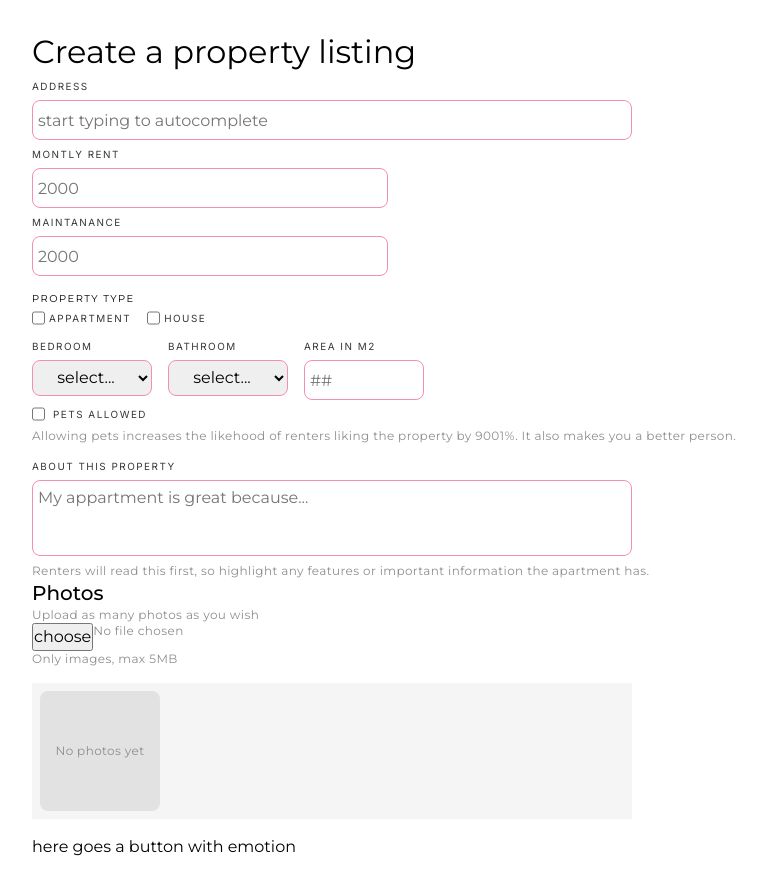
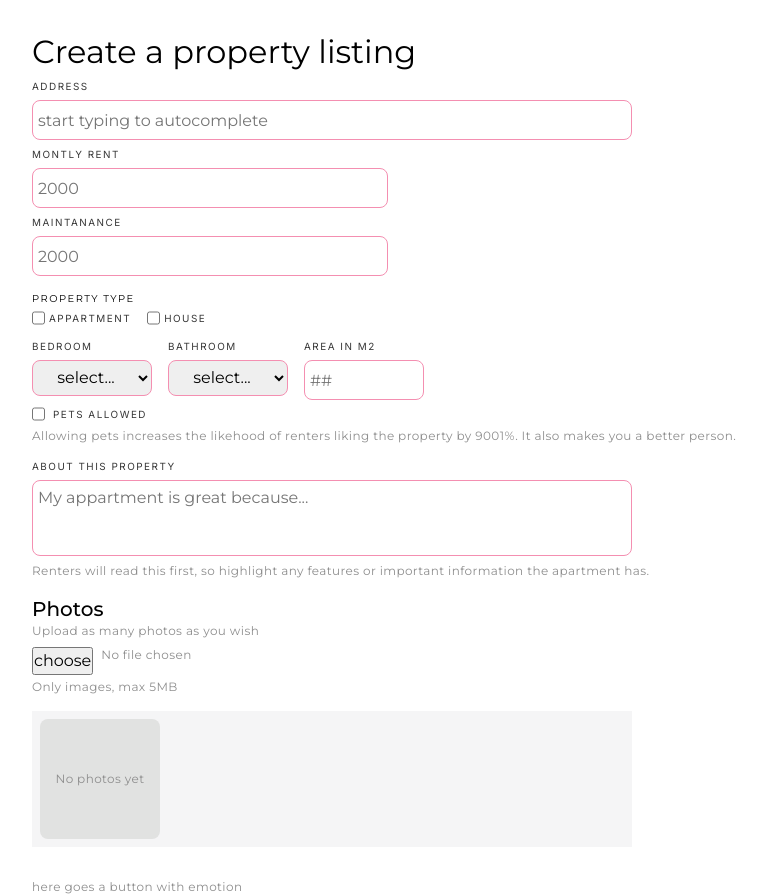
Before and after one commit to tinyhosmarcos/get_that_home, a React (Create React App) app: page / in a window 1280 px wide. Shown: the whole page, without its empty margins (88-854 px from the left). Before the commit the page ends 859 px from the top, so only its background shows below. Built offline with nearby package versions, Linux system fonts and the light colour scheme.

Commit message:
raw style done

```diff
--- a/src/pages/Property.css
+++ b/src/pages/Property.css
@@ -184,11 +184,14 @@ input, checkbox{
 .photos{
 	display: flex;
 	flex-direction: column;
+	margin: 1rem 0rem;
 }
 
 .subphotos{
 	display: flex;
 	flex-wrap: wrap;
+	margin: 0.5rem 0rem 0.25rem 0rem;
+	gap: 0.5rem;
 }
 
 .uploadbox{
--- a/src/pages/PropertyRent.js
+++ b/src/pages/PropertyRent.js
@@ -76,13 +76,11 @@ const ListingRent = () => {
           </div>
 
           <div className="photos">
-            <div>
               <h3>Photos</h3>
               <p>Upload as many photos as you wish</p>
-            </div>
             <div className="subphotos">
                   <button>choose</button>
-                  <p>No file chosen</p>
+                  <p className="">No file chosen</p>
                 </div>
               <p>Only images, max 5MB</p>
               <div className="uploadbox">
@@ -90,8 +88,9 @@ const ListingRent = () => {
                   <p className="photoboxtext">No photos yet</p>
                 </div>
               </div>
-         here goes a button with emotion
-          </div>
+            </div>
+                  <p>here goes a button with emotion</p>
+
 
       </form>
     </div>
```
Also changed, not shown: src/pages/PropertySale.js (+11 -7 lines).
